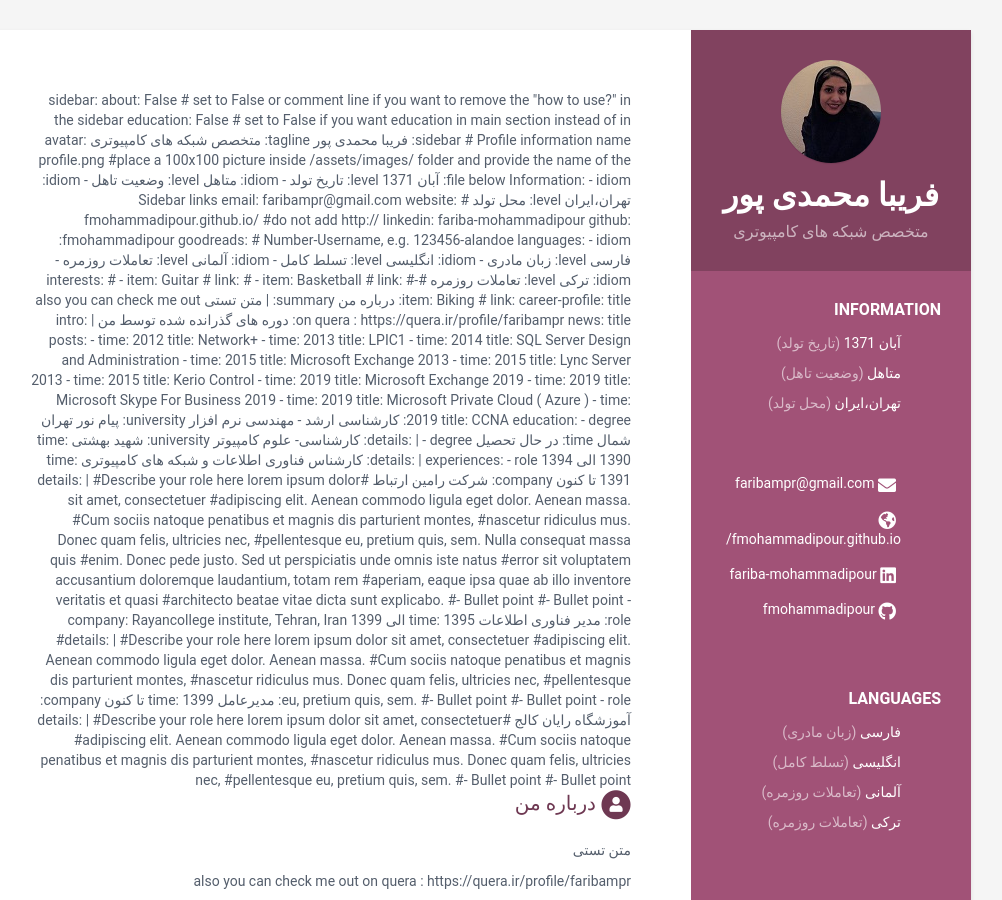
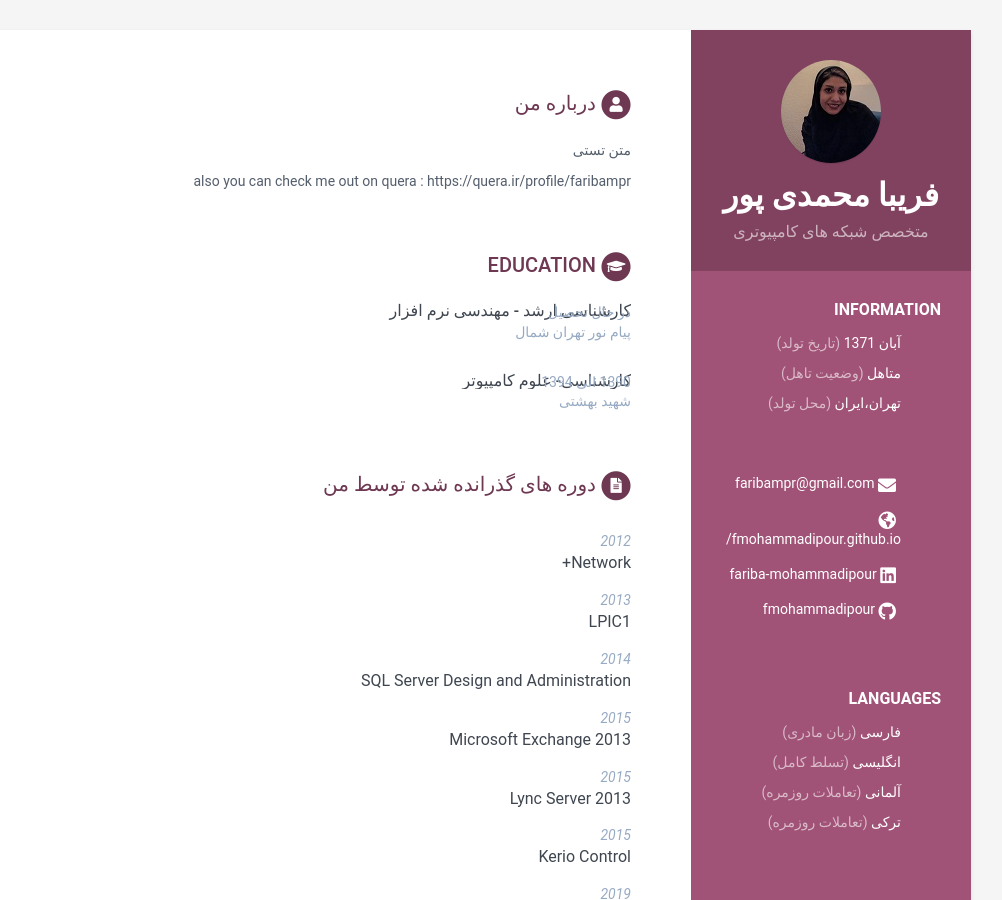
Before and after one commit to fmohammadipour/resume-fa.github.io, a Jekyll site: the page built from index.html, in a window 1280 px wide and 900 px high. Shown: the whole window, without its empty margins (169-1171 px from the left). Built offline with Jekyll 4.4.1, drawn with Linux system fonts in a browser that asks for light colours.

Commit message:
Update index.html

```diff
--- a/index.html
+++ b/index.html
@@ -8,151 +8,6 @@ body{
  direction:rtl;
 }
 </style>
-sidebar:
-    about: False # set to False or comment line if you want to remove the "how to use?" in the sidebar
-    education: False # set to False if you want education in main section instead of in sidebar
-
-    # Profile information
-    name: فریبا محمدی پور
-    tagline: متخصص شبکه های کامپیوتری
-    avatar: profile.png  #place a 100x100 picture inside /assets/images/ folder and provide the name of the file below
-
-    Information:
-      - idiom: آبان 1371
-        level: تاریخ تولد
-
-      - idiom: متاهل
-        level: وضعیت تاهل
-
-      - idiom: تهران،ایران
-        level: محل تولد
-
-    # Sidebar links
-    email: faribampr@gmail.com
-    website: fmohammadipour.github.io/ #do not add http://
-    linkedin: fariba-mohammadipour
-    github: fmohammadipour
-    goodreads: # Number-Username, e.g. 123456-alandoe
-
-    languages:
-      - idiom: فارسی
-        level: زبان مادری
-
-      - idiom: انگلیسی
-        level: تسلط کامل
-
-      - idiom: آلمانی
-        level: تعاملات روزمره
-
-      - idiom: ترکی
-        level: تعاملات روزمره
-
-    #interests:
-    #  - item: Guitar
-     #   link:
-
-     # - item: Basketball
-      #  link:
-
-       #- item: Biking
-#        link:
-
-career-profile:
-    title: درباره من
-    summary: |
-     متن تستی
-
-     also you can check me out on quera : https://quera.ir/profile/faribampr
-
-news:
-   title: دوره های گذرانده شده توسط من
-   intro: |
-
-
-   posts:
-       - time: 2012
-         title: Network+
-
-       - time: 2013
-         title: LPIC1
-
-       - time: 2014
-         title: SQL Server Design and Administration
-
-       - time: 2015
-         title: Microsoft Exchange 2013
-
-       - time: 2015
-         title: Lync Server 2013
-
-       - time: 2015
-         title: Kerio Control
-
-       - time: 2019
-         title: Microsoft Exchange 2019
-
-       - time: 2019
-         title: Microsoft Skype For Business 2019
-
-       - time: 2019
-         title: Microsoft Private Cloud ( Azure )
-
-       - time: 2019
-         title: CCNA
-
-education:
-    - degree: کارشناسی ارشد - مهندسی نرم افزار
-      university: پیام نور تهران شمال
-      time: در حال تحصیل
-      details: |
-
-    - degree: کارشناسی- علوم کامپیوتر
-      university: شهید بهشتی
-      time: 1390 الی 1394
-      details: |
-
-experiences:
-    - role: کارشناس فناوری اطلاعات و شبکه های کامپیوتری
-      time: 1391 تا کنون
-      company: شرکت رامین ارتباط
-      #details: |
-        #Describe your role here lorem ipsum dolor sit amet, consectetuer
-        #adipiscing elit. Aenean commodo ligula eget dolor. Aenean massa.
-        #Cum sociis natoque penatibus et magnis dis parturient montes,
-        #nascetur ridiculus mus. Donec quam felis, ultricies nec,
-        #pellentesque eu, pretium quis, sem. Nulla consequat massa quis
-        #enim. Donec pede justo. Sed ut perspiciatis unde omnis iste natus
-        #error sit voluptatem accusantium doloremque laudantium, totam rem
-        #aperiam, eaque ipsa quae ab illo inventore veritatis et quasi
-        #architecto beatae vitae dicta sunt explicabo.
-
-          #- Bullet point
-          #- Bullet point
-    - role: مدیر فناوری اطلاعات
-      time: 1395 الی 1399
-      company: Rayancollege institute, Tehran, Iran
-      #details: |
-        #Describe your role here lorem ipsum dolor sit amet, consectetuer
-        #adipiscing elit. Aenean commodo ligula eget dolor. Aenean massa.
-        #Cum sociis natoque penatibus et magnis dis parturient montes,
-        #nascetur ridiculus mus. Donec quam felis, ultricies nec,
-        #pellentesque eu, pretium quis, sem.
-
-          #- Bullet point
-          #- Bullet point
-
-    - role: مدیرعامل
-      time: 1399 تا کنون
-      company: آموزشگاه رایان کالج
-      #details: |
-        #Describe your role here lorem ipsum dolor sit amet, consectetuer
-        #adipiscing elit. Aenean commodo ligula eget dolor. Aenean massa.
-        #Cum sociis natoque penatibus et magnis dis parturient montes,
-        #nascetur ridiculus mus. Donec quam felis, ultricies nec,
-        #pellentesque eu, pretium quis, sem.
-
-          #- Bullet point
-          #- Bullet point
 
 {% assign career-profile = site.data.data.career-profile %}
 {% if career-profile %}
```
